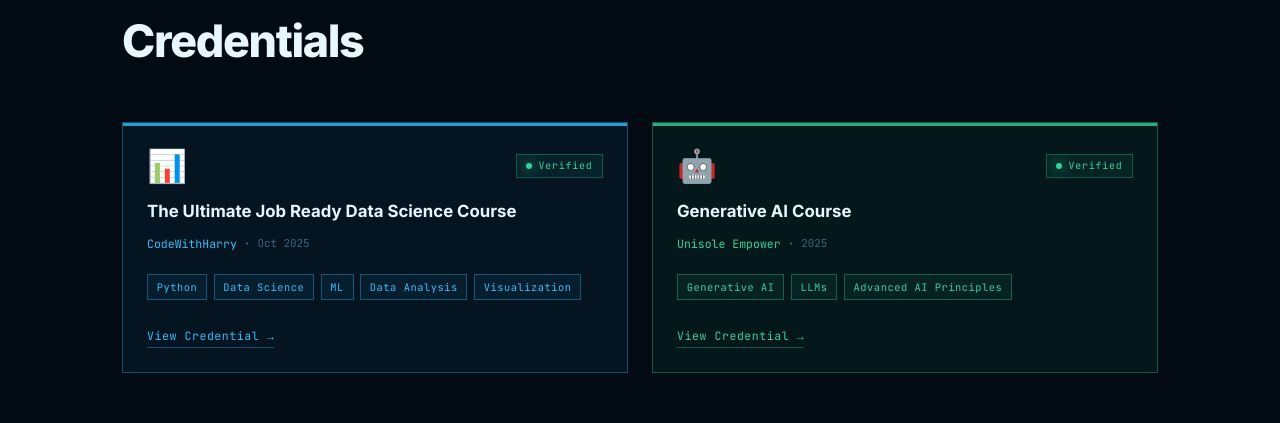
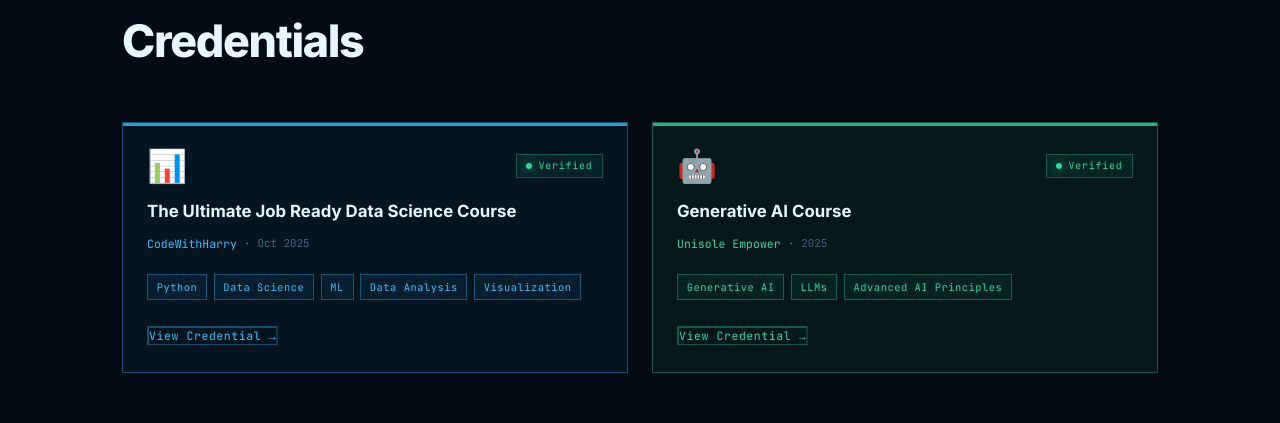
Before and after one commit to Sourav1331/Portfolio, a React (Vite) app: page / in a window 1280 px wide. Shown: the part 4900-5323 px from the top of the page. Built offline with nearby package versions, Linux system fonts and the light colour scheme.

Commit message:
updating

```diff
--- a/src/components/Certifications.jsx
+++ b/src/components/Certifications.jsx
@@ -3,78 +3,138 @@ import { CERTIFICATIONS } from '../data'
 import styles from './Certifications.module.css'
 
 const COLOR_MAP = {
-  cyan:   { border: 'rgba(56,189,248,0.35)',  bg: 'rgba(56,189,248,0.06)',  text: '#38bdf8' },
-  green:  { border: 'rgba(52,211,153,0.35)',  bg: 'rgba(52,211,153,0.06)',  text: '#34d399' },
-  purple: { border: 'rgba(167,139,250,0.35)', bg: 'rgba(167,139,250,0.06)', text: '#a78bfa' },
+  cyan: {
+    border: 'rgba(56,189,248,0.35)',
+    bg: 'rgba(56,189,248,0.06)',
+    text: '#38bdf8',
+  },
+  green: {
+    border: 'rgba(52,211,153,0.35)',
+    bg: 'rgba(52,211,153,0.06)',
+    text: '#34d399',
+  },
+  purple: {
+    border: 'rgba(167,139,250,0.35)',
+    bg: 'rgba(167,139,250,0.06)',
+    text: '#a78bfa',
+  },
 }
 
 export default function Certifications() {
   const ref = useRef(null)
+
   useEffect(() => {
     const els = ref.current?.querySelectorAll('.reveal') || []
-    const io = new IntersectionObserver(entries => {
-      entries.forEach((e, i) => {
-        if (!e.isIntersecting) return
-        setTimeout(() => e.target.classList.add('visible'), i * 120)
-        io.unobserve(e.target)
-      })
-    }, { threshold: 0.15 })
-    els.forEach(el => io.observe(el))
+
+    const io = new IntersectionObserver(
+      (entries) => {
+        entries.forEach((e, i) => {
+          if (!e.isIntersecting) return
+
+          setTimeout(() => {
+            e.target.classList.add('visible')
+          }, i * 120)
+
+          io.unobserve(e.target)
+        })
+      },
+      { threshold: 0.15 }
+    )
+
+    els.forEach((el) => io.observe(el))
+
     return () => io.disconnect()
   }, [])
+
+  const openCertificate = (pdfPath) => {
+    window.open(pdfPath, '_blank')
+  }
 
   return (
     <section id="certs" ref={ref} className={styles.sec}>
       <div className="section">
         <div className="section-tag">certifications</div>
-        <h2 className="section-title reveal">Credentials</h2>
+
+        <h2 className="section-title reveal">
+          Credentials
+        </h2>
 
         <div className={styles.grid}>
-          {CERTIFICATIONS.map(cert => {
+          {CERTIFICATIONS.map((cert) => {
             const col = COLOR_MAP[cert.color] || COLOR_MAP.cyan
+
             return (
               <div
+                key={cert.id}
                 className={`${styles.card} reveal`}
-                key={cert.id}
-                style={{ '--cert-border': col.border, '--cert-bg': col.bg, '--cert-text': col.text }}
+                style={{
+                  '--cert-border': col.border,
+                  '--cert-bg': col.bg,
+                  '--cert-text': col.text,
+                }}
               >
-                {/* Top bar */}
-                <div className={styles.topBar} style={{ background: col.text }} />
+                <div
+                  className={styles.topBar}
+                  style={{ background: col.text }}
+                />
 
                 <div className={styles.inner}>
                   <div className={styles.header}>
-                    <span className={styles.badge}>{cert.badge}</span>
+                    <span className={styles.badge}>
+                      {cert.badge}
+                    </span>
+
                     <div className={styles.verifiedBadge}>
                       <span className={styles.verifiedDot} />
                       Verified
                     </div>
                   </div>
 
-                  <h3 className={styles.title}>{cert.title}</h3>
+                  <h3 className={styles.title}>
+                    {cert.title}
+                  </h3>
 
                   <div className={styles.meta}>
-                    <span className={styles.issuer}>{cert.issuer}</span>
+                    <span className={styles.issuer}>
+                      {cert.issuer}
+                    </span>
+
                     <span className={styles.sep}>·</span>
-                    <span className={styles.date}>{cert.date}</span>
+
+                    <span className={styles.date}>
+                      {cert.date}
+                    </span>
                   </div>
 
                   <div className={styles.skills}>
-                    {cert.skills.map(s => (
-                      <span className={styles.skillTag} key={s} style={{ color: col.text, borderColor: col.border, background: col.bg }}>
-                        {s}
+                    {cert.skills.map((skill) => (
+                      <span
+                        key={skill}
+                        className={styles.skillTag}
+                        style={{
+                          color: col.text,
+                          borderColor: col.border,
+                          background: col.bg,
+                        }}
+                      >
+                        {skill}
                       </span>
                     ))}
                   </div>
 
-                  <a
-                    href={cert.verify}
-                    target="_blank"
-                    rel="noopener noreferrer"
+                  <button
+                    type="button"
+                    onClick={() => openCertificate(cert.verify)}
                     className={styles.verifyBtn}
-                    style={{ color: col.text, borderColor: col.border }}
+                    style={{
+                      color: col.text,
+                      borderColor: col.border,
+                      background: 'transparent',
+                      cursor: 'pointer',
+                    }}
                   >
                     View Credential →
-                  </a>
+                  </button>
                 </div>
               </div>
             )
```
